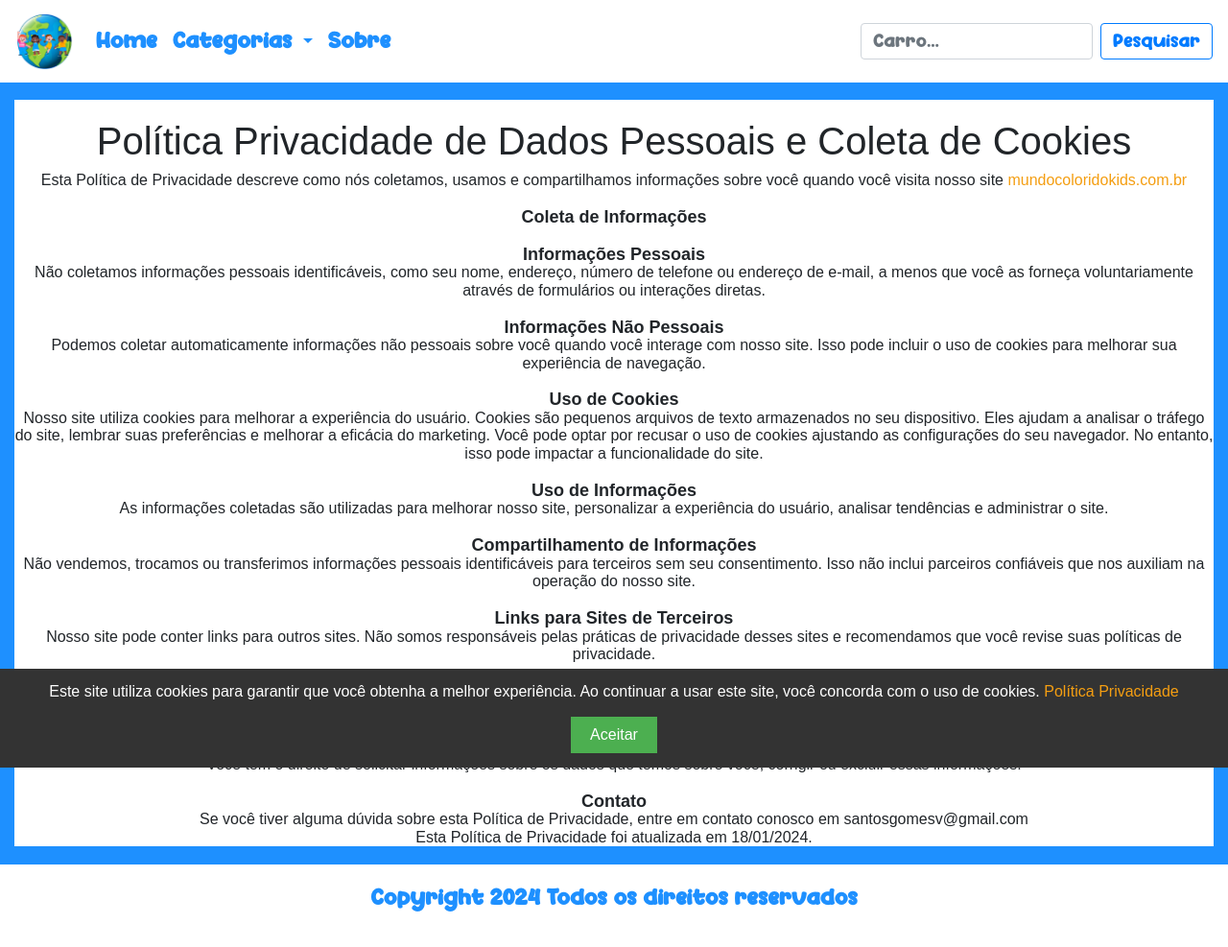
After one commit to santosgv/WordKids, a Django app: page /politica/ in a window 1280 px wide. The commit adds this page. Shown: the whole page at 96% size. Run offline with Django 5.2, Linux system fonts and the light colour scheme; data that the repository does not hold is empty.

Commit message:
new url end search field

```diff
--- a/Backend/Core/templates/categoria.html
+++ b/Backend/Core/templates/categoria.html
@@ -50,4 +50,5 @@ Por Categoria
         </ul>
     </nav>
 </div>
+<script src="{% static 'js/script.js' %}"></script>
 {% endblock %}
--- a/Backend/Core/templates/index.html
+++ b/Backend/Core/templates/index.html
@@ -1,11 +1,11 @@
 {% extends 'base.html' %}
 {% load static %}
+
 {% block 'title' %}
 Pagina inicial
 {% endblock %}
 
  {% block 'cabeca' %}
-<!-- adsense tags -->
 <meta name="google-adsense-account" content="ca-pub-1825430354660819">
 <script async src="https://pagead2.googlesyndication.com/pagead/js/adsbygoogle.js?client=ca-pub-1825430354660819"
         crossorigin="anonymous"></script>
@@ -51,4 +51,6 @@ Pagina inicial
         </ul>
     </nav>
 </div>
+<script src="{% static 'js/script.js' %}"></script>
+
 {% endblock %}
--- /dev/null
+++ b/Backend/Core/templates/politica-de-privacidade.html
@@ -0,0 +1,77 @@
+{% extends 'base.html' %}
+{% load static %}
+{% block 'title' %}
+Política Privacidade de Dados Pessoais
+{% endblock %}
+
+ {% block 'cabeca' %}
+<!-- adsense tags -->
+<meta name="google-adsense-account" content="ca-pub-1825430354660819">
+<script async src="https://pagead2.googlesyndication.com/pagead/js/adsbygoogle.js?client=ca-pub-1825430354660819"
+        crossorigin="anonymous"></script>
+ {% endblock %}
+
+ {% block 'body' %}
+ <br>
+ <div class="container-fluid">
+    <div class="justify-content-center politica text-center">
+        <br>
+        <h1>Política Privacidade de Dados Pessoais e Coleta de Cookies</h1>
+
+        Esta Política de Privacidade descreve como nós coletamos, usamos e compartilhamos informações sobre você quando você visita nosso site <a href="https://mundocoloridokids.com.br" target="_blank" rel="noopener noreferrer">mundocoloridokids.com.br</a><br>
+        <br>
+        <span class="destaque">Coleta de Informações</span>
+        <br>
+        <br>
+        <span class="destaque">Informações Pessoais</span>
+        <br>
+        Não coletamos informações pessoais identificáveis, como seu nome, endereço, número de telefone ou endereço de e-mail, a menos que você as forneça voluntariamente através de formulários ou interações diretas.
+        <br>
+        <br>
+        <span class="destaque">Informações Não Pessoais</span>
+        <br>
+        Podemos coletar automaticamente informações não pessoais sobre você quando você interage com nosso site. Isso pode incluir o uso de cookies para melhorar sua experiência de navegação.
+        <br>
+        <br>
+        <span class="destaque">Uso de Cookies</span>
+        <br>
+        Nosso site utiliza cookies para melhorar a experiência do usuário. Cookies são pequenos arquivos de texto armazenados no seu dispositivo. Eles ajudam a analisar o tráfego do site, lembrar suas preferências e melhorar a eficácia do marketing.
+        Você pode optar por recusar o uso de cookies ajustando as configurações do seu navegador. No entanto, isso pode impactar a funcionalidade do site.
+        <br>
+        <br>
+        <span class="destaque">Uso de Informações</span>
+        <br>
+        As informações coletadas são utilizadas para melhorar nosso site, personalizar a experiência do usuário, analisar tendências e administrar o site.
+        <br>
+        <br>
+        <span class="destaque">Compartilhamento de Informações</span>
+        <br>
+        Não vendemos, trocamos ou transferimos informações pessoais identificáveis para terceiros sem seu consentimento. Isso não inclui parceiros confiáveis que nos auxiliam na operação do nosso site.
+        <br>
+        <br>
+        <span class="destaque">Links para Sites de Terceiros</span>
+        <br>
+        Nosso site pode conter links para outros sites. Não somos responsáveis pelas práticas de privacidade desses sites e recomendamos que você revise suas políticas de privacidade.
+        <br>
+        <br>
+        <span class="destaque">Alterações nesta Política de Privacidade</span>
+        <br>
+        Reservamos o direito de fazer alterações a esta política a qualquer momento. Recomendamos revisar periodicamente para estar ciente de quaisquer atualizações.
+        <br>
+        <br>
+        <span class="destaque">Seus Direitos</span>
+        <br>
+        Você tem o direito de solicitar informações sobre os dados que temos sobre você, corrigir ou excluir essas informações.
+        <br>
+        <br>
+        <span class="destaque">Contato</span>
+        <br>
+        Se você tiver alguma dúvida sobre esta Política de Privacidade, entre em contato conosco em santosgomesv@gmail.com
+        <br>
+        Esta Política de Privacidade foi atualizada em 18/01/2024.
+
+    </div>
+    <br>
+ </div>
+
+ {% endblock %}
--- a/Backend/Core/urls.py
+++ b/Backend/Core/urls.py
@@ -2,7 +2,7 @@
 from django.urls import path
 from django.conf import settings
 from django.conf.urls.static import static
-from Core.views import imprimir,index,robots,categoria,desenho,about,ads
+from Core.views import imprimir,index,robots,categoria,desenho,about,politica,ads
 
 
 app_name = 'Core'
@@ -12,6 +12,7 @@ urlpatterns = [
     path('categoria/<str:nome>',view=categoria,name='categoria'),
     path('desenho/<str:nome>',view=desenho,name='desenho'),
     path('about/',view=about,name='about'),
+    path('politica/',view=politica,name='politica'),
     path('imprimir/<int:id>',view=imprimir, name='imprimir'),
     path('ads.txt',ads),
     path('robots.txt',robots),
--- a/Backend/Core/views.py
+++ b/Backend/Core/views.py
@@ -39,6 +39,11 @@ def desenho(request,nome):
 def about(request):
      categorias = Categoria.objects.all()
      return render(request,'about.html',{'categorias':categorias,})
+
+
+def politica(request):
+     categorias = Categoria.objects.all()
+     return render(request,'politica-de-privacidade.html',{'categorias':categorias,})
 
 def imprimir(request,id):
         try:
--- a/Backend/templates/base.html
+++ b/Backend/templates/base.html
@@ -31,6 +31,7 @@
     <meta name="Language" CONTENT="Portuguese" />
     <meta name="Rating" CONTENT="Safe For Kids" />
     <meta name="Doc-class" CONTENT="Completed" />
+    <script src="https://code.jquery.com/jquery-3.6.4.min.js"></script>
     <script async src="https://www.googletagmanager.com/gtag/js?id=G-GY92YJ63M8"></script>
     <script>
         window.dataLayer = window.dataLayer || [];
@@ -41,6 +42,7 @@
     </script>
     <link rel="stylesheet" href="https://cdn.jsdelivr.net/npm/bootstrap@4.6.2/dist/css/bootstrap.min.css" integrity="sha384-xOolHFLEh07PJGoPkLv1IbcEPTNtaed2xpHsD9ESMhqIYd0nLMwNLD69Npy4HI+N" crossorigin="anonymous">
     <link href="{% static 'css/css.css' %}" rel="stylesheet" />
+    <script src="{% static 'js/cookes.js' %}"></script>
     <nav class="navbar navbar-expand-lg navbar-color" style="color:beige">
         <a class="navbar-brand" href="#"><img src="{% static 'img/logo.png' %}" alt="logo" width="60" height="60"></a>
         <button class="navbar-toggler" type="button" data-toggle="collapse" data-target="#navbarSupportedContent" aria-controls="navbarSupportedContent" aria-expanded="false" aria-label="Toggle navigation">
@@ -49,7 +51,7 @@
         <div class="collapse navbar-collapse" id="navbarSupportedContent">
             <ul class="navbar-nav mr-auto">
                 <li class="nav-item active">
-                    <a class="nav-link" href="{% url 'Core:index'%}">Home <span class="sr-only">(current)</span></a>
+                    <a class="nav-link" href="{% url 'Core:index'%}">Home<span class="sr-only">(current)</span></a>
                 </li>
                 <li class="nav-item dropdown">
                     <a class="nav-link dropdown-toggle" href="#" role="button" data-toggle="dropdown" aria-expanded="false">
@@ -66,6 +68,10 @@
                 </li>
             </ul>
         </div>
+        <form id="search-form" class="form-inline my-2 my-lg-0">
+            <input class="form-control mr-sm-2" type="search" id="search-input" placeholder="Carro..." aria-label="Search">
+            <button class="btn btn-outline-primary my-2 my-sm-0" type="button" id="search-button">Pesquisar</button>
+        </form>
     </nav>
 </head>
   <body>
@@ -75,6 +81,10 @@
     <nav class="text-center p-4 navbar-color">
       <p>Copyright 2024 Todos os direitos reservados</p>
   </nav>
+  <div id="cookie-popup" class="cookie-popup">
+    <p>Este site utiliza cookies para garantir que você obtenha a melhor experiência. Ao continuar a usar este site, você concorda com o uso de cookies. <a href="{% url 'Core:politica'  %}">Política Privacidade</a></p>
+    <button id="cookie-accept">Aceitar</button>
+</div>
   </footer>
     <script src="https://cdn.jsdelivr.net/npm/jquery@3.5.1/dist/jquery.slim.min.js" integrity="sha384-DfXdz2htPH0lsSSs5nCTpuj/zy4C+OGpamoFVy38MVBnE+IbbVYUew+OrCXaRkfj" crossorigin="anonymous"></script>
     <script src="https://cdn.jsdelivr.net/npm/bootstrap@4.6.2/dist/js/bootstrap.bundle.min.js" integrity="sha384-Fy6S3B9q64WdZWQUiU+q4/2Lc9npb8tCaSX9FK7E8HnRr0Jz8D6OP9dO5Vg3Q9ct" crossorigin="anonymous"></script>
--- a/Backend/templates/static/css/css.css
+++ b/Backend/templates/static/css/css.css
@@ -28,6 +28,17 @@
     -webkit-text-size-adjust: 100%;
     -webkit-tap-highlight-color: rgba(0, 0, 0, 0);
   }
+
+.politica{
+  font-family:Arial, Helvetica, sans-serif;
+  font-size: 16px;
+  background-color: #fff;
+}
+
+.destaque{
+  font-weight: bold;
+  font-size: large;
+}
 
   .about{
     color: var(--branco);
@@ -86,6 +97,31 @@
     justify-content: center;
 }
 
+.cookie-popup {
+  font-family: Arial, Helvetica, sans-serif;
+  display: none;
+  position: fixed;
+  bottom: 0;
+  left: 0;
+  width: 100%;
+  padding: 15px;
+  background-color: #333;
+  color: #fff;
+  text-align: center;
+}
+
+#cookie-accept {
+  background-color: #4CAF50;
+  color: white;
+  border: none;
+  padding: 10px 20px;
+  text-align: center;
+  text-decoration: none;
+  display: inline-block;
+  font-size: 16px;
+  cursor: pointer;
+}
+
   @media (prefers-reduced-motion: no-preference) {
     :root {
       scroll-behavior: smooth;
```
Also changed, not shown: Backend/templates/static/js/cookes.js (added, +41 -0 lines), Backend/templates/static/js/script.js (added, +14 -0 lines).
